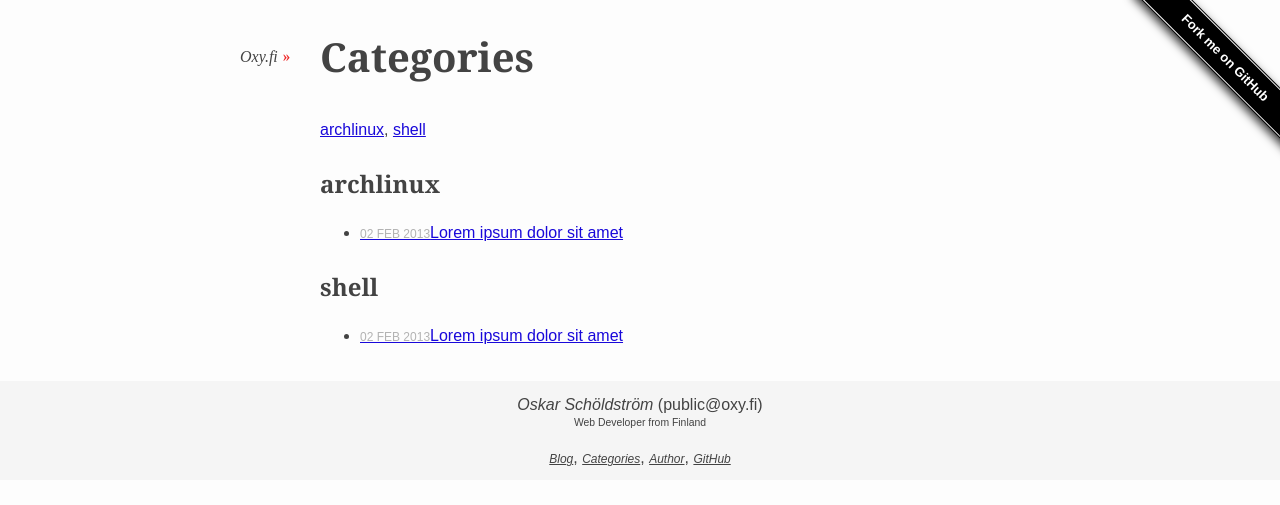
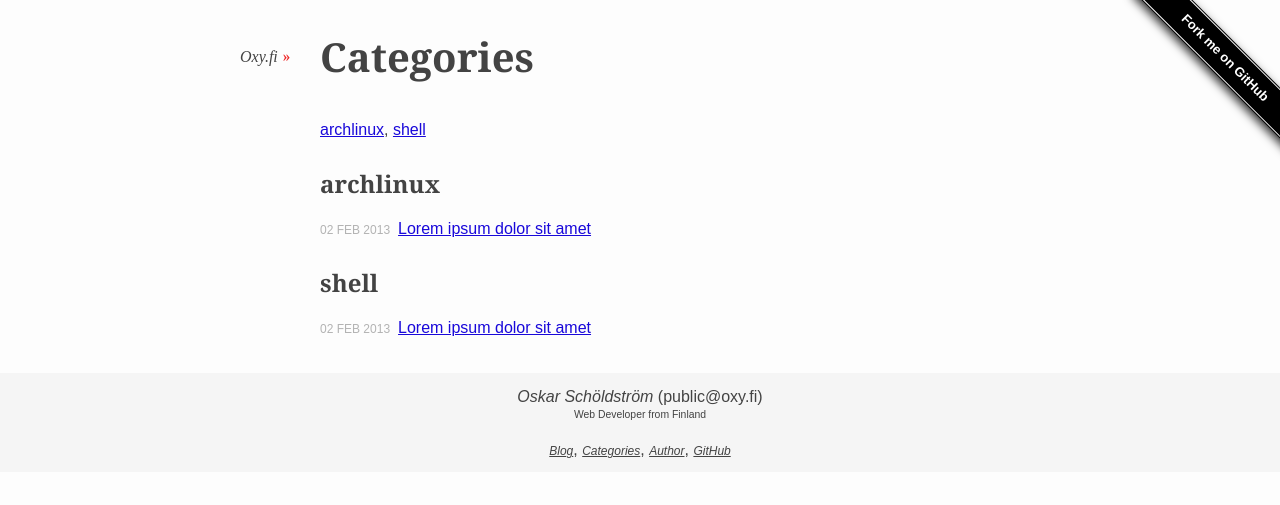
Before and after one commit to oxyc/blog, a Jekyll site: the page built from categories.md, in a window 1280 px wide. Shown: the top 505 px of the page. Built offline with Jekyll 4.4.1, drawn with Linux system fonts in a browser that asks for light colours; some web fonts are replaced.

Commit message:
Refactor page lists and add related articles

```diff
--- a/_layouts/post.html
+++ b/_layouts/post.html
@@ -22,5 +22,10 @@
       <li class="next"><a href="{{ page.next.url }}" title="{{ page.next.title }}"> New &rarr;</a></li>
       {% endif %}
     </ul>
+    <h3>Related articles</h3>
+    <ul class="related-posts posts">
+      {% assign pagelist = site.related_posts %}
+      {% include pagelist %}
+    </ul>
   </footer>
 </article>
--- a/categories.md
+++ b/categories.md
@@ -12,7 +12,7 @@
 
 {% for tag in site.tags %}
   <h2 id="{{ tag[0] }}">{{ tag[0] }}</h2>
-  <ul>
+  <ul class="posts">
   {% assign pagelist = tag[1] %}
   {% include pagelist %}
   </ul>
```
Also changed, not shown: index.md (+2 -3 lines).
